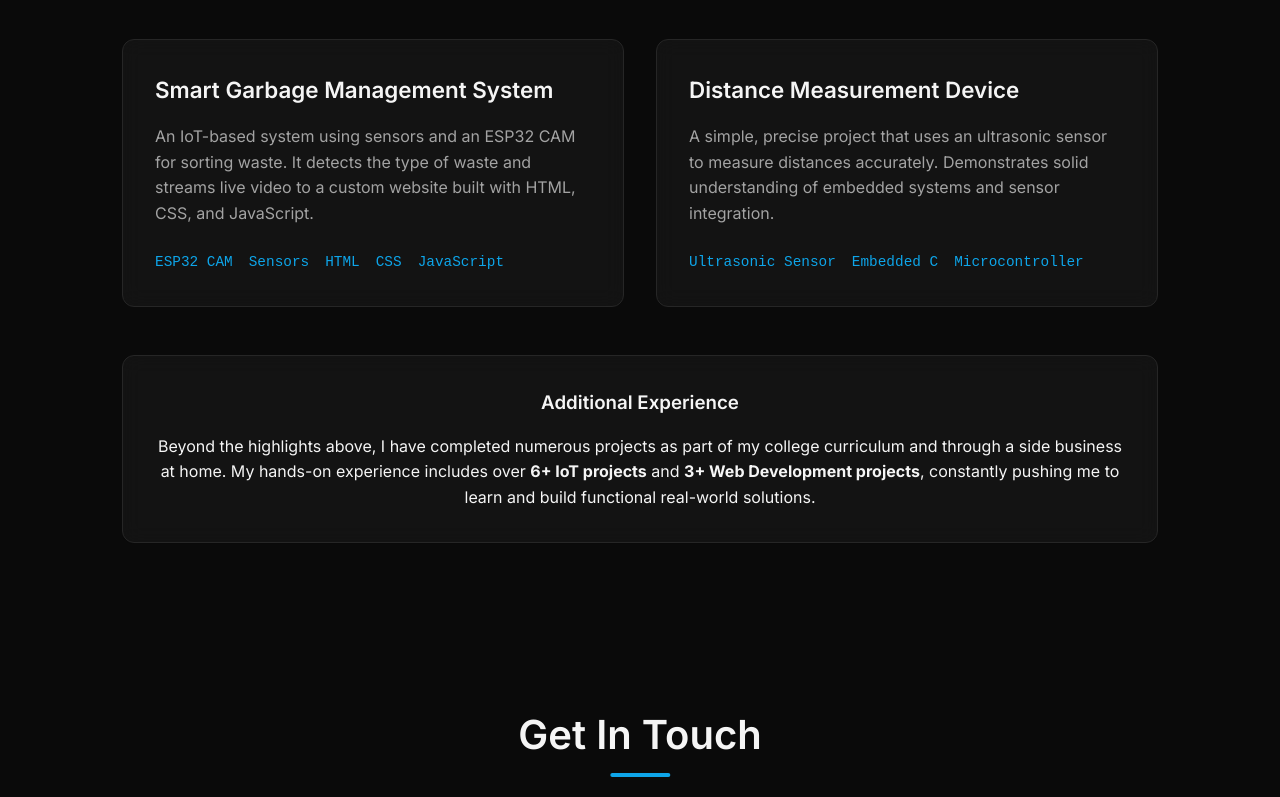
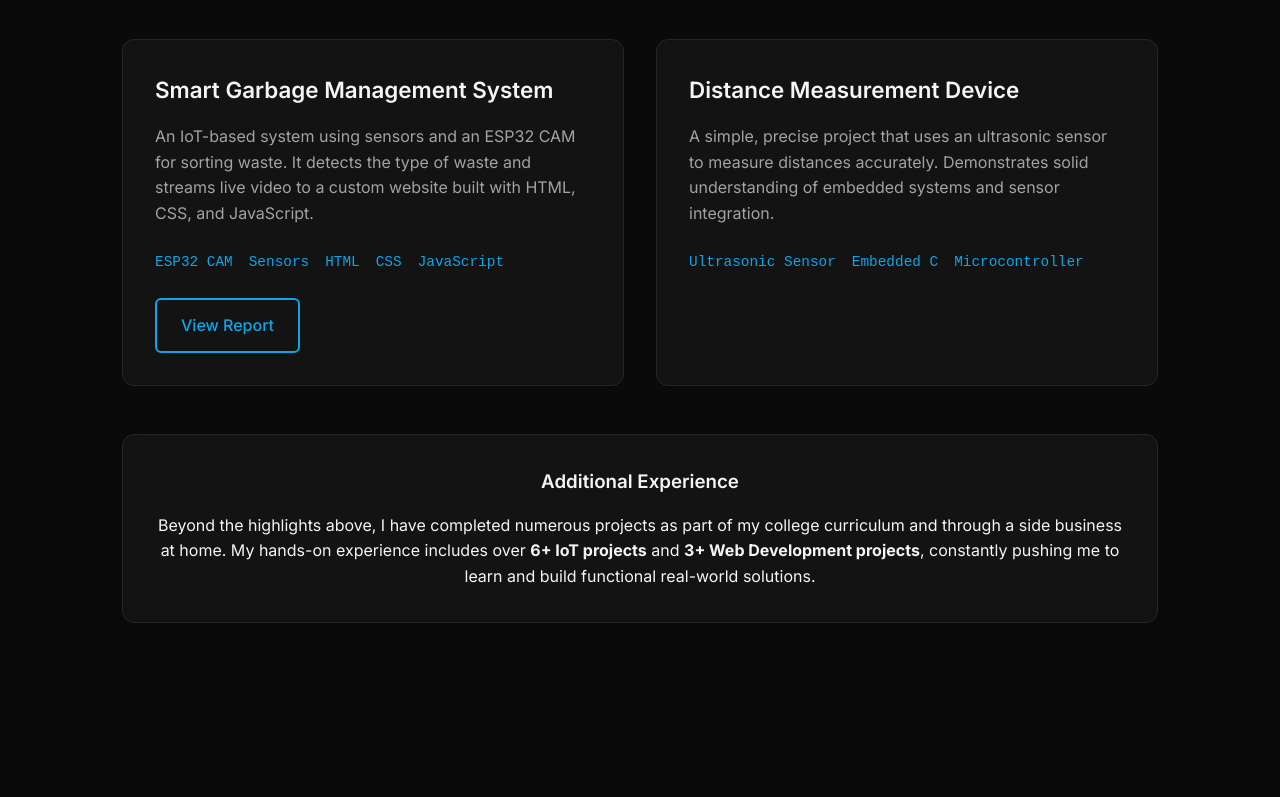
Before and after one commit to abhishekrsen/Abhishek-R-Sen-Portfolio, a React (Vite) app in the folder client/: page / in a window 1280 px wide. Shown: the part 2323-3120 px from the top of the page. Built offline with nearby package versions, Linux system fonts and the light colour scheme.

Commit message:
feat: Add View Report button to Smart Garbage Management System project

```diff
--- a/client/src/components/Projects.jsx
+++ b/client/src/components/Projects.jsx
@@ -6,7 +6,8 @@ const Projects = () => {
     {
       title: "Smart Garbage Management System",
       description: "An IoT-based system using sensors and an ESP32 CAM for sorting waste. It detects the type of waste and streams live video to a custom website built with HTML, CSS, and JavaScript.",
-      techStack: ["ESP32 CAM", "Sensors", "HTML", "CSS", "JavaScript"]
+      techStack: ["ESP32 CAM", "Sensors", "HTML", "CSS", "JavaScript"],
+      reportLink: "https://drive.google.com/file/d/1-Oem3aK4jWU1Qd_Bnsx2eEi_a-Ma00Ub/view?usp=drive_link"
     },
     {
       title: "Distance Measurement Device",
@@ -30,6 +31,13 @@ const Projects = () => {
                     <li key={i}>{tech}</li>
                   ))}
                 </ul>
+                {project.reportLink && (
+                  <div style={{ marginTop: '1.5rem' }}>
+                    <a href={project.reportLink} target="_blank" rel="noopener noreferrer" className="btn btn-outline">
+                      View Report
+                    </a>
+                  </div>
+                )}
               </div>
             </div>
           ))}
```
